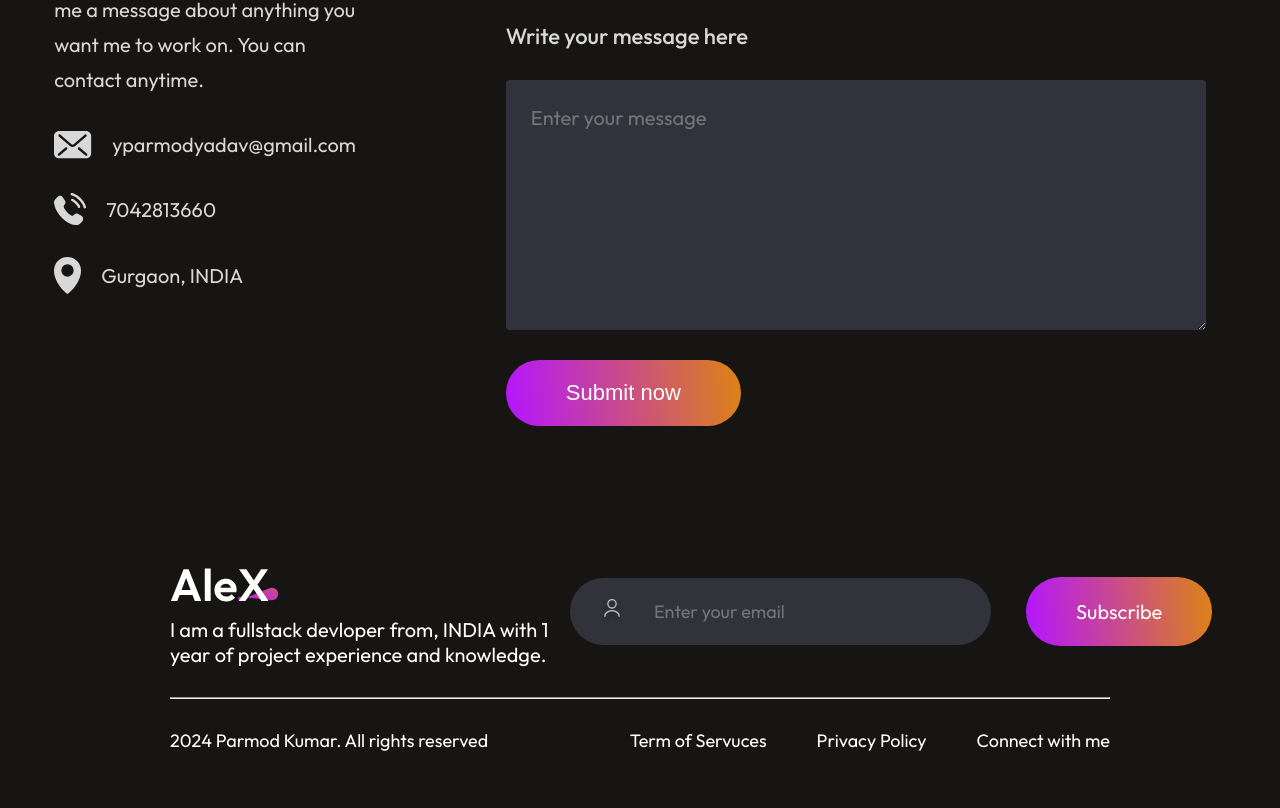
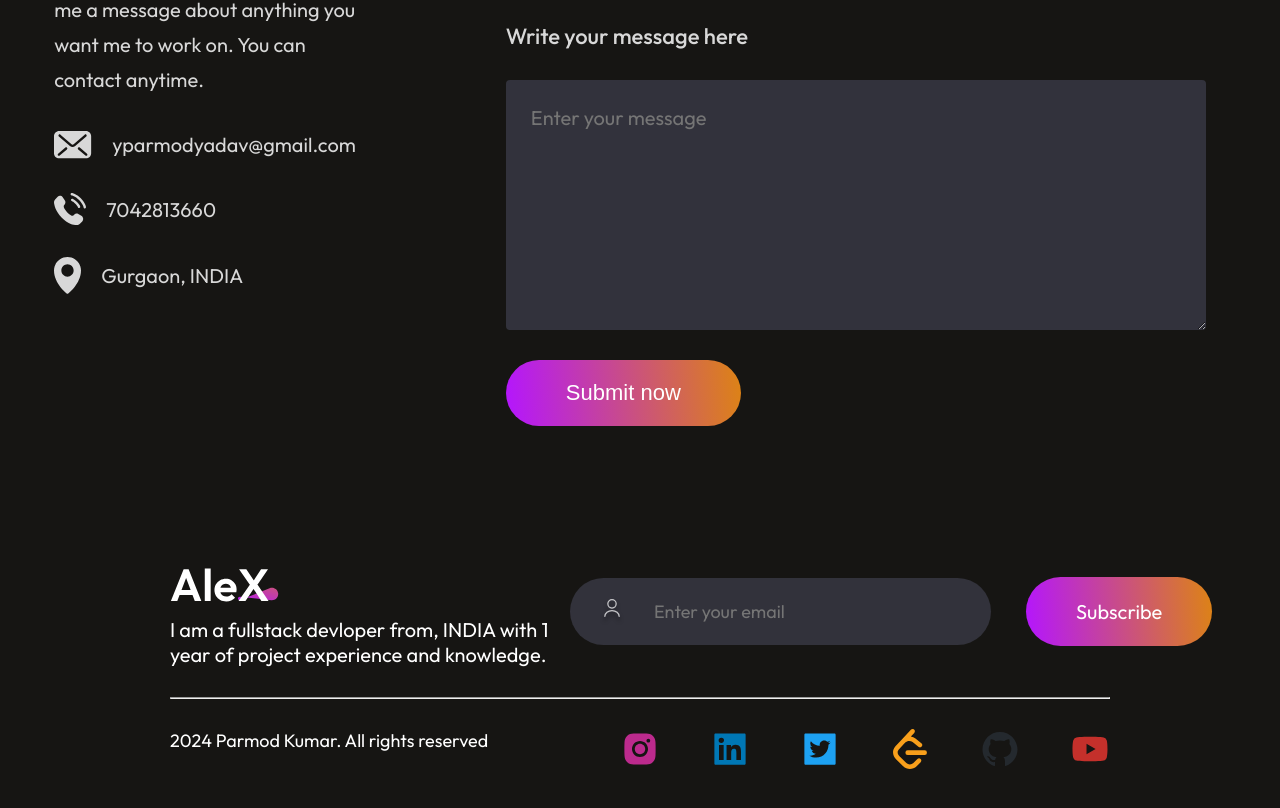
Before and after one commit to ParmodKumar28/Portfolio, a React (Vite) app: page / in a window 1280 px wide. Shown: the part 5579-6387 px from the top of the page. Built offline with nearby package versions, Linux system fonts and the light colour scheme.

Commit message:
Social Links

```diff
--- a/package.json
+++ b/package.json
@@ -13,7 +13,8 @@
     "react": "^18.2.0",
     "react-anchor-link-smooth-scroll": "^1.0.12",
     "react-dom": "^18.2.0",
-    "react-hot-toast": "^2.4.1"
+    "react-hot-toast": "^2.4.1",
+    "react-icons": "^5.0.1"
   },
   "devDependencies": {
     "@types/react": "^18.2.66",
--- a/src/Components/Footer/Footer.css
+++ b/src/Components/Footer/Footer.css
@@ -1,27 +1,27 @@
-.footer{
+.footer {
     margin: 50px 170px;
     display: flex;
     flex-direction: column;
     gap: 30px;
 }
 
-.footer-top{
+.footer-top {
     display: flex;
     justify-content: space-between;
 }
 
-.footer-top-left p{
+.footer-top-left p {
     font-size: 20px;
     min-width: 400px;
 }
 
-.footer-top-right{
+.footer-top-right {
     display: flex;
     align-items: center;
     gap: 35px;
 }
 
-.footer-email-input{
+.footer-email-input {
     display: flex;
     gap: 30px;
     padding: 20px 30px;
@@ -30,7 +30,7 @@
     padding-right: 80px;
 }
 
-.footer-email-input input{
+.footer-email-input input {
     outline: none;
     border: none;
     background: transparent;
@@ -39,7 +39,7 @@
     font-size: 18px;
 }
 
-.footer-subscribe{
+.footer-subscribe {
     font-size: 20px;
     padding: 22px 50px;
     border-radius: 50px;
@@ -48,69 +48,74 @@
     transition: 0.3s;
 }
 
-.footer-bottom{
+.footer-subscribe:hover {
+    transform: scale(1.1);
+    transition: 0.3s;
+}
+
+.footer-bottom {
     display: flex;
     justify-content: space-between;
     font-size: 18px;
 }
 
-.footer-bottom-right{
+.footer-bottom-right {
     display: flex;
     gap: 50px;
     margin-bottom: 50px;
 }
 
-.footer-email-input:hover{
+.footer-email-input:hover {
     border: 2px solid white;
 }
 
-.footer-subscribe:hover{
-    transform: scale(1.1);
-    transition: 0.3s;
+.footer-bottom-right a:hover svg {
+    transform: scale(1.2);
+    transition: transform 0.3s;
 }
 
-@media(max-width: 768px){
-    .footer{
+@media(max-width: 768px) {
+    .footer {
         margin: 20px 30px;
     }
 
-    .footer-top{
+    .footer-top {
         flex-direction: column;
         gap: 20px;
     }
 
-    .footer-top-left p{
+    .footer-top-left p {
         font-size: 16px;
         min-width: 300px;
     }
 
-    .footer-top-right{
+    .footer-top-right {
         flex-direction: column;
         align-items: start;
         gap: 20px;
     }
 
-    .footer-email-input{
+    .footer-email-input {
         padding: 15px 20px;
         padding-right: 60px;
     }
 
-    .footer-email-input input{
+    .footer-email-input input {
         font-size: 16px;
     }
 
-    .footer-subscribe{
+    .footer-subscribe {
         font-size: 16px;
         padding: 15px 40px;
     }
 
-    .footer-bottom{
+    .footer-bottom {
         flex-direction: column-reverse;
         margin-bottom: 30px;
     }
 
-    .footer-bottom-right{
+    .footer-bottom-right {
         flex-direction: column;
-        gap: 20px;
+        gap: 10px;
     }
 }
--- a/src/Components/Footer/Footer.jsx
+++ b/src/Components/Footer/Footer.jsx
@@ -1,4 +1,6 @@
 import './Footer.css';
+import { AiFillInstagram, AiFillLinkedin, AiFillTwitterSquare, AiFillGithub, AiFillYoutube } from 'react-icons/ai';
+import { SiLeetcode } from "react-icons/si";
 import footer_logo from "../../assets/footer_logo.svg";
 import user_icon from "../../assets/user_icon.svg";
 
@@ -29,13 +31,16 @@ const Footer = () => {
                     2024 Parmod Kumar. All rights reserved
                 </p>
                 <div className="footer-bottom-right">
-                    <p>Term of Servuces</p>
-                    <p>Privacy Policy</p>
-                    <p>Connect with me</p>
+                    <a href="https://www.instagram.com/parmodyadav28/" target="_blank" rel="noopener noreferrer"><AiFillInstagram style={{ color: '#bc2a8d', fontSize: '2.5rem' }} /></a>
+                    <a href="https://www.linkedin.com/in/parmod-kumar-9a176b202/" target="_blank" rel="noopener noreferrer"><AiFillLinkedin style={{ color: '#0077b5', fontSize: '2.5rem' }} /></a>
+                    <a href="https://twitter.com/ParmodKuma35112" target="_blank" rel="noopener noreferrer"><AiFillTwitterSquare style={{ color: '#1da1f2', fontSize: '2.5rem' }} /></a>
+                    <a href="https://leetcode.com/parmodkumar28/" target="_blank" rel="noopener noreferrer"><SiLeetcode style={{ color: '#f89f1b', fontSize: '2.5rem' }} /></a>
+                    <a href="https://github.com/ParmodKumar28" target="_blank" rel="noopener noreferrer"><AiFillGithub style={{ color: '#24292e', fontSize: '2.5rem' }} /></a>
+                    <a href="https://www.youtube.com/@parmodyadav28" target="_blank" rel="noopener noreferrer"><AiFillYoutube style={{ color: '#c4302b', fontSize: '2.5rem' }} /></a>
                 </div>
             </div>
         </div>
     )
 }
 
-export default Footer
+export default Footer;
```
Also changed, not shown: 1 other file (tests, documents, lock files or other folders).
